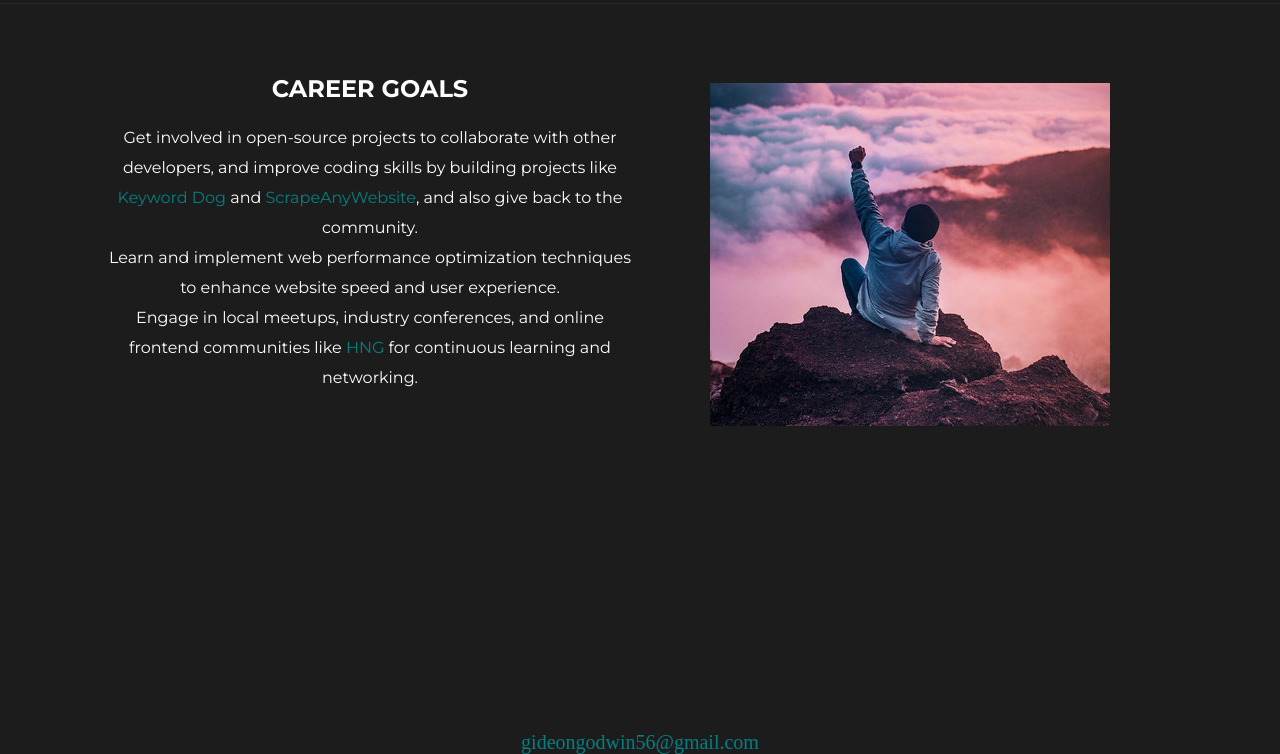
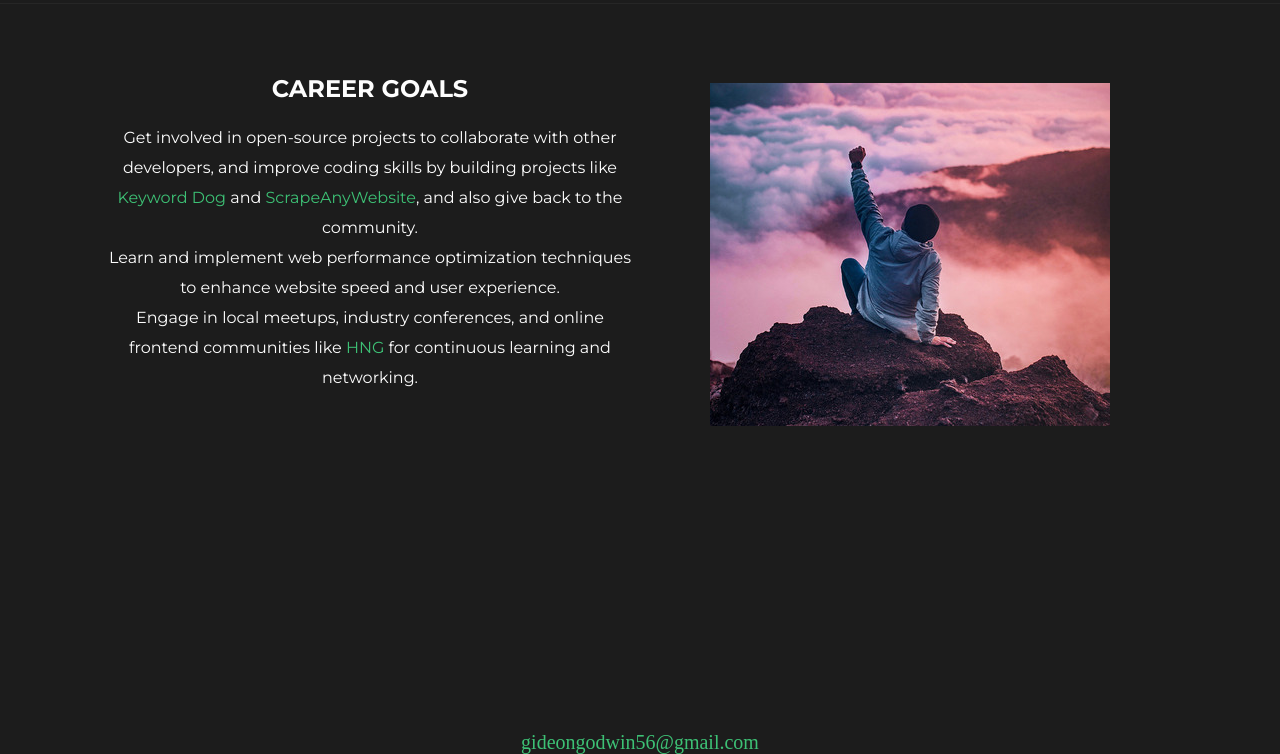
Before and after one commit to gideongodwin/personal, a plain HTML site: page index.html in a window 1280 px wide. Shown: the part 46-800 px from the top of the page. Drawn offline with Linux system fonts and the light colour scheme.

Commit message:
Update style.css

```diff
--- a/style.css
+++ b/style.css
@@ -79,7 +79,7 @@ main div{
 
 a{
     text-decoration: none;
-    color: teal;
+    color: #3DC175;
 }
 
 ul{
```
